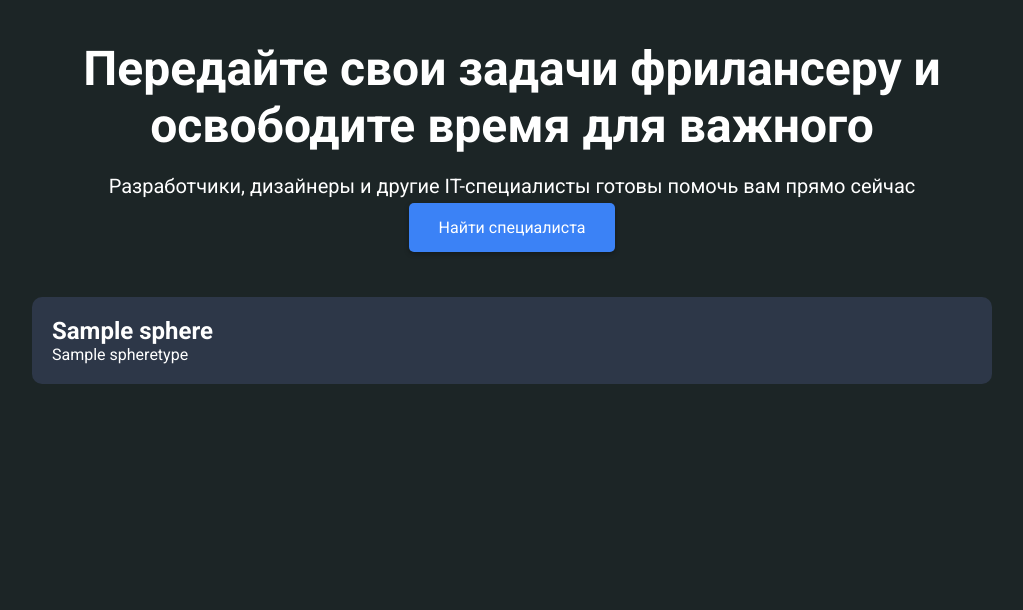
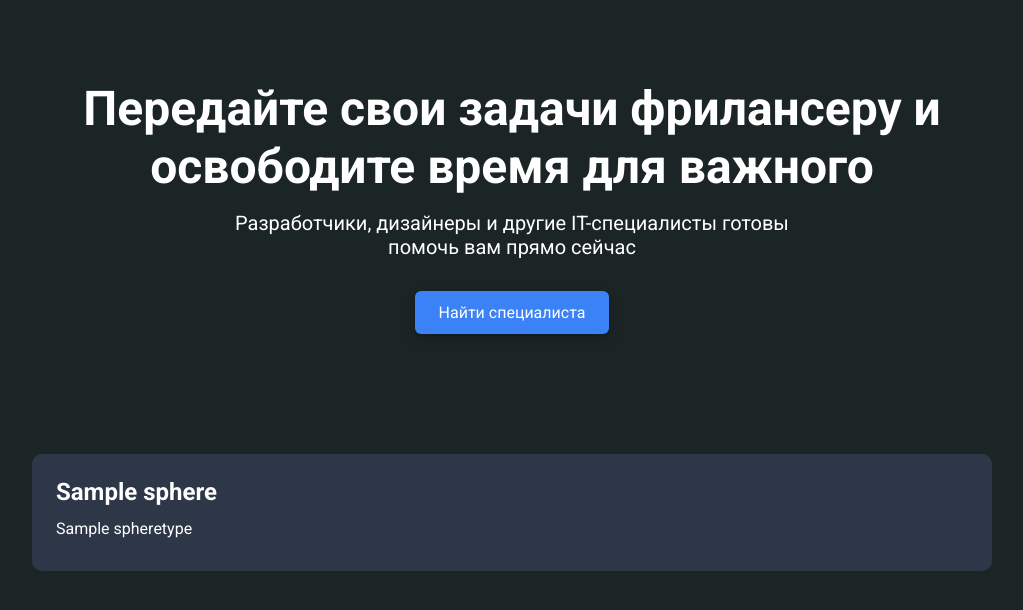
Before and after one commit to Payzinn/diploma, a Django app: page / in a window 1280 px wide. Shown: the part 75-685 px from the top of the page, without its empty margins (128-1151 px from the left). Run offline with Django 5.2, Linux system fonts and the light colour scheme; tables that the repository leaves empty hold one stand-in row (values such as "Sample post"); some libraries are stand-ins or nearby versions.

Commit message:
alpha notifications

```diff
--- a/rulance/core/consumers.py
+++ b/rulance/core/consumers.py
@@ -78,7 +78,6 @@ class ChatConsumer(AsyncWebsocketConsumer):
                     "Фрилансер согласен" if resp == 'yes' else "Фрилансер не согласен"
                 ) + (" с отменой заказа." if typ == 'cancel' else " с завершением заказа.")
 
-                # Найти последнее сообщение cancel_request или complete_request
                 last_request_msg = await database_sync_to_async(Message.objects.filter)(
                     chat=chat,
                     is_system=True,
@@ -94,7 +93,6 @@ class ChatConsumer(AsyncWebsocketConsumer):
                     await database_sync_to_async(last_request_msg.save)()
                     print(f"Обновлено сообщение {last_request_msg.id} с ответом: {resp}")
 
-                # Создать новое сообщение
                 system_msg = await database_sync_to_async(Message.objects.create)(
                     chat=chat,
                     sender=system_user,
@@ -102,10 +100,8 @@ class ChatConsumer(AsyncWebsocketConsumer):
                     is_system=True,
                     extra_data={'type': action, 'response': resp}
                 )
-                # Отправить сообщение в группу
                 await self._send_system_message(system_msg)
 
-                # Изменить статус заказа и чата только после отправки сообщения
                 if resp == 'yes':
                     try:
                         order_pk = await self.get_chat_order_pk(self.chat_id)
@@ -114,7 +110,6 @@ class ChatConsumer(AsyncWebsocketConsumer):
                             await self._mark_order_cancelled(order_pk, cancel_reason)
                         else:
                             await self._mark_order_completed(order_pk)
-                        # Деактивировать чат
                         await self._deactivate_chat(self.chat_id)
                         print(f"Чат {self.chat_id} деактивирован, заказ {order_pk} обновлён")
                     except Exception as e:
@@ -122,7 +117,6 @@ class ChatConsumer(AsyncWebsocketConsumer):
                 return
 
             text = data.get('message', '')
-            # Проверить, активен ли чат
             is_chat_active = await database_sync_to_async(lambda: Chat.objects.get(pk=self.chat_id).is_active)()
             if not is_chat_active:
                 print(f"Попытка отправить сообщение в неактивный чат {self.chat_id}")
--- a/rulance/core/static/core/js/websocket.js
+++ b/rulance/core/static/core/js/websocket.js
@@ -1,4 +1,3 @@
-// static/js/websocket.js
 class WebSocketManager {
     constructor() {
         this.connections = new Map();
--- a/rulance/core/static/core/style.css
+++ b/rulance/core/static/core/style.css
@@ -16,6 +16,7 @@
 button{
   outline: none;
   cursor: pointer;
+  border: none;
 }
 
 
@@ -141,74 +142,289 @@ body {
     margin: 0 auto;
 }
 
+/* === INDEX PAGE === */
+
+/* Hero-блок */
+.index-hero {
+  background: #1C2526;            /* тот же фон, что и у страницы */
+  text-align: center;
+  padding: 80px 20px;
+}
+
+.index-hero__title {
+  color: #FFFFFF;
+  font-size: 3rem;
+  font-weight: bold;
+  line-height: 1.2;
+  margin-bottom: 16px;
+}
+
+.index-hero__subtitle {
+  color: #FFFFFF;
+  font-size: 1.25rem;
+  margin-bottom: 32px;
+  max-width: 600px;
+  margin-left: auto;
+  margin-right: auto;
+}
+
+.index-hero__cta {
+  display: inline-block;
+  background-color: #3B82F6;
+  color: #FFFFFF;
+  padding: 0.75rem 1.5rem;
+  font-size: 1rem;
+  border-radius: 6px;
+  text-decoration: none;
+  box-shadow: 0 4px 12px rgba(0,0,0,0.3);
+  transition: transform 0.2s, box-shadow 0.2s;
+}
+
+.index-hero__cta:hover {
+  transform: translateY(-2px);
+  box-shadow: 0 6px 16px rgba(0,0,0,0.4);
+}
+
+/* Секция категорий */
+.categories {
+  padding: 40px 20px;
+}
+
+.categories__grid {
+  display: grid;
+  grid-template-columns: repeat(auto-fit, minmax(300px, 1fr));
+  gap: 20px;
+}
+
+/* Карточка одной сферы */
+.category-card {
+  background-color: #2D3748;
+  padding: 24px;
+  border-radius: 10px;
+  color: #FFFFFF;
+  transition: transform 0.2s, box-shadow 0.2s;
+  text-decoration: none;
+}
+
+.category-card:hover {
+  transform: translateY(-4px);
+  box-shadow: 0 8px 20px rgba(0,0,0,0.5);
+}
+
+.category-card__title {
+  font-size: 1.5rem;
+  font-weight: bold;
+  margin-bottom: 12px;
+}
+
+.category-card__list {
+  list-style: none;
+  padding: 0;
+  margin: 0;
+}
+
+.category-card__item {
+  margin-bottom: 6px;
+  font-size: 1rem;
+  line-height: 1.4;
+}
+
+.category-card__item--more {
+  color: #A9A9A9;
+}
+
+/* === LOGIN PAGE === */
+.login-page {
+  display: flex;
+  justify-content: center;
+  align-items: center;
+  background: #1C2526;
+  padding: 40px 0;
+}
+
+.login-page__card {
+  background: #252D2E;
+  padding: 32px;
+  border-radius: 8px;
+  box-shadow: 0 6px 20px rgba(0,0,0,0.5);
+  width: 100%;
+  max-width: 400px;
+}
+
+.login-page__title {
+  color: #FFFFFF;
+  font-size: 1.75rem;
+  font-weight: bold;
+  text-align: center;
+  margin-bottom: 24px;
+}
+
+.login-page__form {
+  display: flex;
+  flex-direction: column;
+  gap: 16px;
+}
+
+.login-page__input {
+  width: 100%;
+  padding: 12px;
+  font-size: 1rem;
+  color: #F3F4F6;
+  background: #2C3334;
+  border: 1px solid #3A3F46;
+  border-radius: 6px;
+  transition: border-color 0.2s, box-shadow 0.2s;
+}
+
+.login-page__input:focus {
+  outline: none;
+  border-color: #3B82F6;
+  box-shadow: 0 0 0 3px rgba(59,130,246,0.3);
+}
+
+.login-page__btn {
+  background: #3B82F6;
+  color: #FFFFFF;
+  padding: 12px;
+  font-size: 1rem;
+  border: none;
+  border-radius: 6px;
+  cursor: pointer;
+  transition: background 0.2s, box-shadow 0.2s;
+}
+
+.login-page__btn:hover {
+  background: #2563EB;
+  box-shadow: 0 4px 8px rgba(0,0,0,0.2);
+}
+
+.login-page__footer {
+  text-align: center;
+  margin-top: 16px;
+}
+
+.login-page__link {
+  color: #3B82F6;
+  text-decoration: none;
+  transition: color 0.2s;
+}
+.login-page__link:hover {
+  color: #2563EB;
+}
+
 /* registration styles */
 .auth-container {
+  display: flex;
+  justify-content: center;
+  align-items: center;
+  padding: 40px 0;
+  background: #1C2526;
+}
+
+.auth-card {
+  background: #252D2E;
+  padding: 32px;
+  border-radius: 8px;
+  box-shadow: 0 6px 20px rgba(0,0,0,0.5);
+  width: 100%;
   max-width: 400px;
-    margin: 0 auto;
-    padding: 20px;
 }
 
 .auth-title {
   color: #FFFFFF;
-    font-size: 36px;
+  font-size: 1.75rem;
   font-weight: bold;
   text-align: center;
-    margin-bottom: 30px;
+  margin-bottom: 24px;
 }
 
 .auth-form {
   display: flex;
   flex-direction: column;
-    gap: 15px;
-}
-
-.auth-form__field {
-    position: relative;
-}
-
-.auth-form__input,
-.auth-form__select {
+  gap: 16px;
+}
+
+.auth-form__input {
   width: 100%;
   padding: 12px;
-    border-radius: 8px;
-    background: #FFFFFF;
+  font-size: 1rem;
+  color: #F3F4F6;
+  background: #2C3334;
+  border: 1px solid #3A3F46;
+  border-radius: 6px;
+  transition: border-color 0.2s, box-shadow 0.2s;
+}
+
+.auth-form__input:focus {
+  outline: none;
+  border-color: #3B82F6;
+  box-shadow: 0 0 0 3px rgba(59,130,246,0.3);
+}
+
+.auth-form__roles {
+  display: flex;
+  gap: 8px;
+}
+
+.auth-form__role-btn {
+  flex: 1;
+  padding: 12px;
+  text-align: center;
+  background: #2C3334;
+  color: #A1A1AA;
+  border: 1px solid #3A3F46;
+  border-radius: 6px;
+  cursor: pointer;
+  user-select: none;
+  transition: background 0.2s, color 0.2s, border-color 0.2s;
+  position: relative;
+}
+
+.auth-form__role-btn input {
+  position: absolute;
+  opacity: 0;
+  pointer-events: none;
+}
+
+.auth-form__role-btn:hover {
+  background: #3A3F46;
+}
+
+.auth-form__role-btn.active {
+  background: #3B82F6;
+  border-color: #3B82F6;
+  color: #FFFFFF;
+}
+
+.auth-button {
+  background: #3B82F6;
+  color: #FFFFFF;
+  padding: 12px;
+  font-size: 1rem;
   border: none;
-    font-family: inherit;
-    font-size: 14px;
-}
-
-.auth-form__label {
-    color: #FFFFFF;
-    display: block;
-    margin-bottom: 8px;
-}
-
-.error-message {
-    color: #FF6B6B;
-    margin: 5px 0 0;
-    font-size: 12px;
-}
-
-.auth-button {
-    background: #4A90E2;
-    color: white;
-    padding: 12px;
-    border-radius: 8px;
-    cursor: pointer;
-    transition: background 0.2s;
+  border-radius: 6px;
+  cursor: pointer;
+  transition: background 0.2s, box-shadow 0.2s;
 }
 
 .auth-button:hover {
-    background: #357ABD;
-}
-
-.link-secondary {
-    color: #4A90E2;
+  background: #2563EB;
+  box-shadow: 0 4px 8px rgba(0,0,0,0.2);
+}
+
+.auth-footer {
+  text-align: center;
+  margin-top: 12px;
+}
+
+.auth-footer .link-secondary {
+  color: #3B82F6;
   text-decoration: none;
-}
-
-.link-secondary:hover {
-    text-decoration: underline;
+  transition: color 0.2s;
+}
+
+.auth-footer .link-secondary:hover {
+  color: #2563EB;
 }
 
 /* profile */
--- a/rulance/core/templates/freelancers.html
+++ b/rulance/core/templates/freelancers.html
@@ -1,4 +1,3 @@
-{# templates/freelancers.html #}
 {% extends 'base.html' %}
 {% load static %}
 
--- a/rulance/core/templates/index.html
+++ b/rulance/core/templates/index.html
@@ -1,32 +1,32 @@
 {% extends 'base.html' %}
 {% block content %}
-<div style="text-align: center; padding: 40px 0;">
-    <h1 style="color: #FFFFFF; font-size: 48px; font-weight: bold;">
+<div class="index-hero">
+  <h1 class="index-hero__title">
     Передайте свои задачи фрилансеру и освободите время для важного
   </h1>
-    <p style="color: #FFFFFF; font-size: 20px; margin: 20px 0;">
+  <p class="index-hero__subtitle">
     Разработчики, дизайнеры и другие IT-специалисты готовы помочь вам прямо сейчас
   </p>
-    <a href="{% url 'orders' %}"
-       style="background-color: #3B82F6; color: #FFFFFF; padding: 15px 30px; border-radius: 5px; text-decoration: none; box-shadow: 0 2px 5px rgba(0,0,0,0.3);">
+  <a href="{% url 'orders' %}" class="index-hero__cta">
     Найти специалиста
   </a>
 </div>
-<div style="display: grid; grid-template-columns: repeat(auto-fit, minmax(300px, 1fr)); gap: 20px; padding: 20px;">
+
+<section class="categories">
+  <div class="categories__grid">
     {% for sphere in spheres %}
-        <a href="{% url 'orders' %}?category={{ sphere.id }}" style="text-decoration: none;">
-            <div style="background-color: #2D3748; padding: 20px; border-radius: 10px; color: #FFFFFF; transition: transform 0.2s;">
-                <h3 style="font-size: 24px; font-weight: bold;">{{ sphere.name }}</h3>
-                <ul style="list-style: none; padding: 0;">
+      <a href="{% url 'orders' %}?category={{ sphere.id }}" class="category-card">
+        <h3 class="category-card__title">{{ sphere.name }}</h3>
+        <ul class="category-card__list">
           {% for subtype in sphere.spheretype_set.all|slice:":3" %}
-                        <li>{{ subtype.name }}</li>
+            <li class="category-card__item">{{ subtype.name }}</li>
           {% endfor %}
           {% if sphere.spheretype_set.count > 3 %}
-                        <li style="color: #A9A9A9;">и многое другое</li>
+            <li class="category-card__item category-card__item--more">и многое другое</li>
           {% endif %}
         </ul>
-            </div>
       </a>
     {% endfor %}
   </div>
+</section>
 {% endblock %}
--- a/rulance/core/templates/order_detail.html
+++ b/rulance/core/templates/order_detail.html
@@ -32,7 +32,7 @@
           <dd class="order-detail__desc">{{ order.status }}</dd>
         </div>
         <div class="order-detail__row">
-          <dt class="order-detail__term">Автор:</dt>
+          <dt class="order-detail__term">Заказчик:</dt>
           <dd class="order-detail__desc">{{ order.client.username }}</dd>
         </div>
         <div class="order-detail__row">
--- a/rulance/core/templates/orders.html
+++ b/rulance/core/templates/orders.html
@@ -8,7 +8,6 @@
 
 
 
-    {# ==== Форма фильтров ==== #}
     <div class="orders_control">
         <form method="get" class="orders_control__form">
           <!-- Поиск по названию -->
--- a/rulance/core/templates/portfolio_create.html
+++ b/rulance/core/templates/portfolio_create.html
@@ -75,7 +75,5 @@
   </form>
 </section>
 
-<!-- {% if spheres %}
-{% endif %} -->
 
 {% endblock %}
--- a/rulance/core/templates/portfolio_detail.html
+++ b/rulance/core/templates/portfolio_detail.html
@@ -1,4 +1,3 @@
-{# templates/portfolio_detail.html #}
 {% extends 'base.html' %}
 {% load static %}
 
--- a/rulance/core/templates/response_detail.html
+++ b/rulance/core/templates/response_detail.html
@@ -36,7 +36,6 @@
         <dd>{{ resp.term }} дней</dd>
       </div>
 
-      {# Вот блок с исходной ценой заказа #}
       <div class="response-detail__row">
         <dt>Исходная цена заказа:</dt>
         <dd>
--- a/rulance/core/views.py
+++ b/rulance/core/views.py
@@ -8,21 +8,23 @@ from .models import Sphere, SphereType, Portfolio, User, OrderFile, Order, Respo
 from .forms import  UserRegisterForm, UserProfileForm, AvatarForm, PortfolioForm, OrderForm, ResponseForm, MessageForm
 from django.core.exceptions import PermissionDenied
 from django.contrib import messages
-
+from django.http import JsonResponse
 def index(request):
     spheres = Sphere.objects.prefetch_related('spheretype_set').all()
     return render(request, 'index.html', {'spheres': spheres})
 
-@login_required
 def freelancers(request):
-    spheres       = Sphere.objects.all()
-    sphere_types  = SphereType.objects.all()
-    qs = User.objects.filter(role='Freelancer', portfolio__isnull=False).select_related('portfolio')
+    spheres      = Sphere.objects.all()
+    sphere_types = SphereType.objects.all()
+    qs = User.objects.filter(
+        role='Freelancer',
+        portfolio__isnull=False
+    ).select_related('portfolio')
     return render(request, 'freelancers.html', {
         'freelancers': qs,
         'spheres': spheres,
         'sphere_types': sphere_types,
-        })
+    })
 
 def orders(request):
     spheres       = Sphere.objects.all()
@@ -98,11 +100,26 @@ def switch_role(request):
     u.save()
     return redirect('index')
 
-@login_required
+from django.shortcuts import render, get_object_or_404
+from django.db.models import Count, Q
+
 def profile(request, pk=None):
-    profile_user = get_object_or_404(User, pk=pk) if pk else request.user
-    is_own = (profile_user == request.user)
+    if pk:
+        profile_user = get_object_or_404(User, pk=pk)
+    else:
+        profile_user = request.user
+
+    is_own = request.user.is_authenticated and (profile_user == request.user)
+
     has_portfolio = hasattr(profile_user, 'portfolio')
+
+    if request.method == 'POST' and is_own:
+        avatar_form = AvatarForm(request.POST, request.FILES, instance=request.user)
+        if avatar_form.is_valid():
+            avatar_form.save()
+            return JsonResponse({'success': True, 'avatar_url': request.user.avatar.url})
+        else:
+            return JsonResponse({'success': False, 'errors': avatar_form.errors}, status=400)
 
     context = {
         'profile_user': profile_user,
@@ -123,7 +140,7 @@ def profile(request, pk=None):
                  )
                  .select_related('sphere', 'sphere_type')
         )
-        if not is_own and request.user.role == 'Freelancer':
+        if request.user.is_authenticated and not is_own and request.user.role == 'Freelancer':
             my_resps = Response.objects.filter(
                 order__client=profile_user,
                 user=request.user
@@ -139,7 +156,7 @@ def profile(request, pk=None):
 
     if is_own:
         if profile_user.role == 'Client':
-            tab_label = 'Отклики исполнителей'  # Добавляем tab_label
+            tab_label = 'Отклики исполнителей'
             pending = Response.objects.filter(
                 order__client=profile_user,
                 status='Pending'
@@ -158,7 +175,7 @@ def profile(request, pk=None):
                 status='Cancelled'
             ).select_related('sphere', 'sphere_type').prefetch_related('responses')
         else:
-            tab_label = 'Мои отклики'  # Добавляем tab_label
+            tab_label = 'Мои отклики'
             pending = Response.objects.filter(
                 user=profile_user,
                 status='Pending'
@@ -218,6 +235,7 @@ def profile(request, pk=None):
 
     return render(request, 'profile.html', context)
 
+
 @login_required
 def response_reject(request, pk):
     resp = get_object_or_404(Response, pk=pk, order__client=request.user)
@@ -251,14 +269,12 @@ def portfolio_create(request):
         'is_update': False,
     })
 
-@login_required
-def portfolio_detail(request, pk=None):
-    if pk:
-        profile_user = get_object_or_404(User, pk=pk, role='Freelancer')
+def portfolio_detail(request, pk):
+    profile_user = get_object_or_404(User, pk=pk, role='Freelancer')
+    if request.user.is_authenticated and request.user.pk == profile_user.pk:
+        is_own = True
+    else:
         is_own = False
-    else:
-        profile_user = request.user
-        is_own = True
 
     portfolio = profile_user.portfolio
 
@@ -315,7 +331,6 @@ def make_order(request):
     })
 
 
-@login_required
 def order_detail(request, pk):
     order = get_object_or_404(
         Order.objects
@@ -324,14 +339,20 @@ def order_detail(request, pk):
         pk=pk
     )
 
-    has_portfolio = hasattr(request.user, 'portfolio')
-    has_responded = order.responses.filter(user=request.user).exists()
+    if request.user.is_authenticated:
+        has_portfolio = hasattr(request.user, 'portfolio')
+        has_responded = order.responses.filter(user=request.user).exists()
+        response_form = ResponseForm()
+    else:
+        has_portfolio = False
+        has_responded = False
+        response_form = None
 
     return render(request, 'order_detail.html', {
         'order': order,
         'has_portfolio': has_portfolio,
         'has_responded': has_responded,
-        'response_form': ResponseForm(),
+        'response_form': response_form,
     })
 
 @login_required
```
Also changed, not shown: rulance/core/templates/login.html (+32 -16 lines), rulance/core/templates/profile.html (+6 -8 lines), rulance/core/templates/register.html (+60 -31 lines), rulance/media/avatars/download_1.jpg (added). Lines whose indentation alone changed are shown as unchanged.
